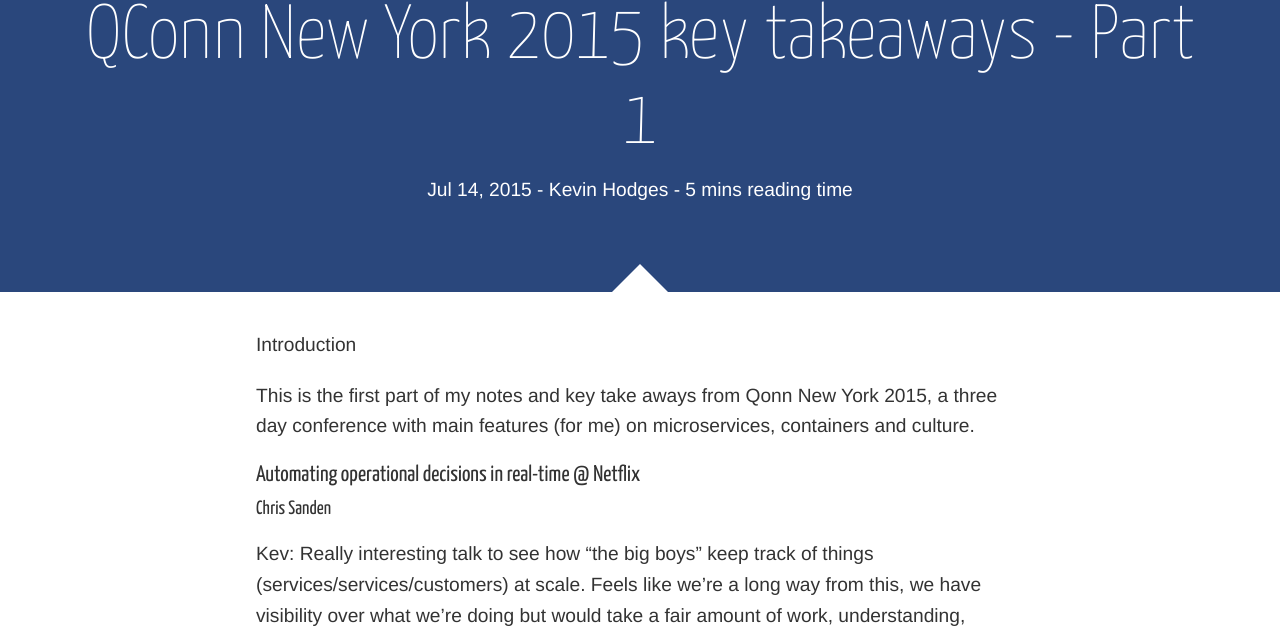
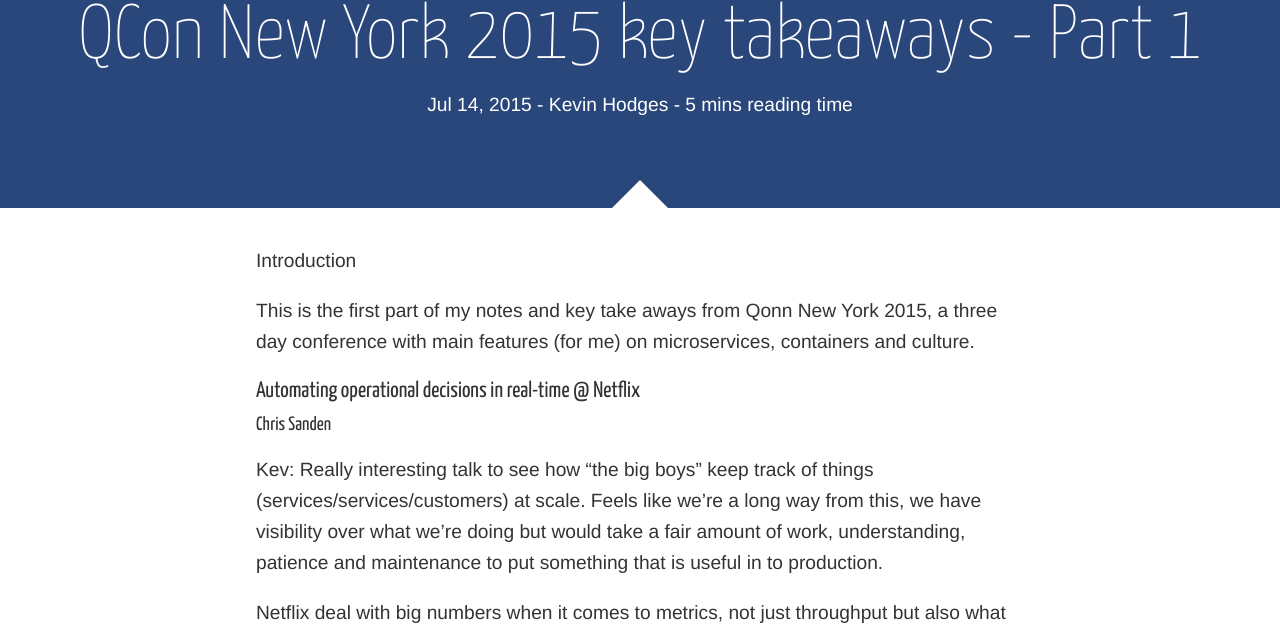
Before and after one commit to holidayextras/holidayextras.github.com, a Jekyll site: the page built from _posts/2015-07-14-qconn-new-york-part-1.md, in a window 1280 px wide and 900 px high, cut to the strip 269-900 px from the top of the window. Built offline with Jekyll 4.4.1, drawn with Linux system fonts in a browser that asks for light colours; nearby versions of some CDN libraries; comment, search, counter and statistics services are not loaded; some of the changed text lies outside the part shown.

Commit message:
typo on qcon

```diff
--- a/_posts/2015-07-14-qconn-new-york-part-1.md
+++ b/_posts/2015-07-14-qconn-new-york-part-1.md
@@ -1,9 +1,9 @@
 ---
 layout: post
-title: QConn New York 2015 key takeaways - Part 1
+title: QCon New York 2015 key takeaways - Part 1
 categories: conference
 author: kevin_hodges
-tags: conference qconn new york 2015
+tags: conference qcon new york 2015
 comments: true
 ---
 
```
